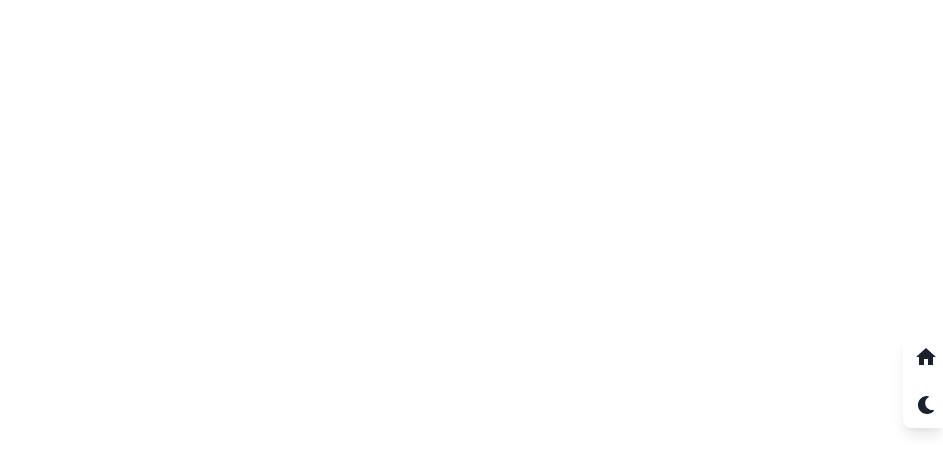
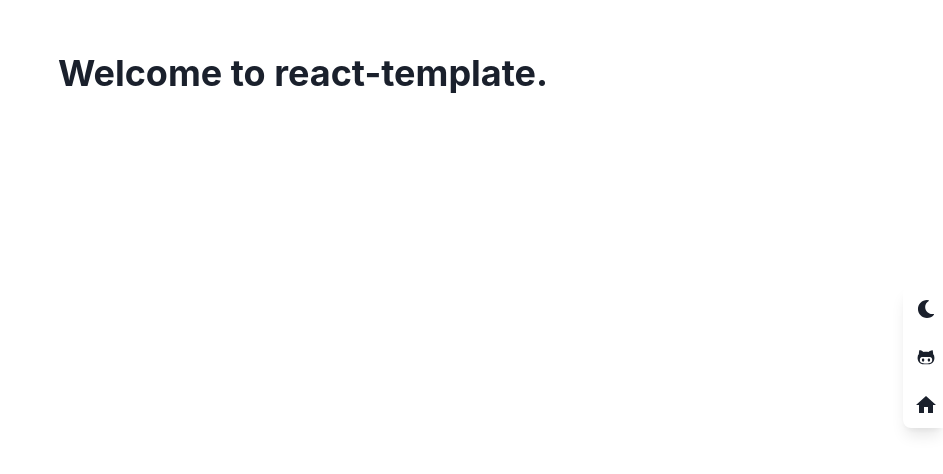
Before and after one commit to xhofe/react-template, a React (Vite) app: page / in a window 1280 px wide. Shown: the part 302-776 px from the top of the page, without its empty margins (337-1280 px from the left). Built offline with nearby package versions, Linux system fonts and the light colour scheme.

Commit message:
add github

```diff
--- a/src/App.tsx
+++ b/src/App.tsx
@@ -1,12 +1,14 @@
+import { Center, Heading } from '@chakra-ui/react'
 import React from 'react'
 import './App.css'
-import Overlay from './components/overlay'
 
 function App() {
 
   return (
     <div className="App">
-      <Overlay />
+      <Center h="94vh">
+        <Heading>Welcome to react-template.</Heading>
+      </Center>
     </div>
   )
 }
--- /dev/null
+++ b/src/components/overlay/site-settings/github.tsx
@@ -0,0 +1,25 @@
+import React from "react";
+import { IconButton, Icon, Link, Tooltip } from "@chakra-ui/react";
+import { DiGithubAlt } from "react-icons/di";
+
+export const Github = () => {
+  return (
+    <Tooltip
+      shouldWrapChildren
+      hasArrow
+      label={"Go to Github"}
+      placement="left-start"
+    >
+      <Link href="https://github.com/Xhofe/react-template" isExternal>
+        <IconButton
+          size="md"
+          fontSize="lg"
+          aria-label={"Go to Github"}
+          variant="ghost"
+          colorScheme="brand"
+          icon={<Icon as={DiGithubAlt} boxSize={6} />}
+        />
+      </Link>
+    </Tooltip>
+  );
+};
--- a/src/components/overlay/site-settings/index.tsx
+++ b/src/components/overlay/site-settings/index.tsx
@@ -2,6 +2,7 @@ import React from 'react'
 import { HomeLink } from "./home-link";
 import { ThemeToggle } from "./theme-toggle";
 import { useColorModeValue, Stack } from "@chakra-ui/react";
+import { Github } from './github';
 
 function inIframe() {
   try {
@@ -26,8 +27,9 @@ export default function Ss() {
         roundedLeft="lg"
         bg={useColorModeValue("white", "gray.700")}
       >
+        <ThemeToggle />
+        <Github />
         <HomeLink />
-        <ThemeToggle />
       </Stack>
     ):(<></>)
   );
--- a/src/index.css
+++ /dev/null
@@ -1,13 +0,0 @@
-body {
-  margin: 0;
-  font-family: -apple-system, BlinkMacSystemFont, 'Segoe UI', 'Roboto', 'Oxygen',
-    'Ubuntu', 'Cantarell', 'Fira Sans', 'Droid Sans', 'Helvetica Neue',
-    sans-serif;
-  -webkit-font-smoothing: antialiased;
-  -moz-osx-font-smoothing: grayscale;
-}
-
-code {
-  font-family: source-code-pro, Menlo, Monaco, Consolas, 'Courier New',
-    monospace;
-}
--- a/src/main.tsx
+++ b/src/main.tsx
@@ -1,15 +1,16 @@
 import React from 'react'
 import ReactDOM from 'react-dom'
-import './index.css'
 import App from './App'
 import { ChakraProvider, ColorModeScript } from '@chakra-ui/react'
 import theme from './theme'
+import Overlay from './components/overlay'
 
 ReactDOM.render(
   <React.StrictMode>
     <ColorModeScript initialColorMode={theme.config.initialColorMode} />
     <ChakraProvider theme={theme}>
       <App />
+      <Overlay />
     </ChakraProvider>
   </React.StrictMode>,
   document.getElementById('root')
```
